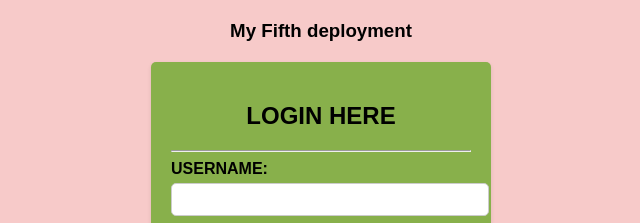
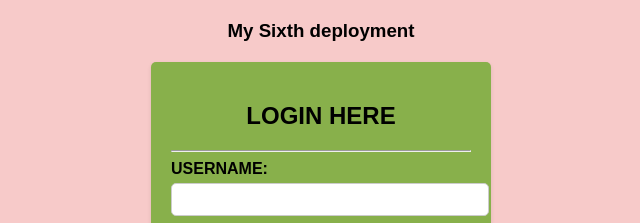
Before and after one commit to Swayan12/Web_App, a plain HTML site: page index.html in a window 1280 px wide. Shown: the top 223 px of the page, 319-959 px from the left. Drawn offline with Linux system fonts and the light colour scheme.

Commit message:
Update index.html

```diff
--- a/index.html
+++ b/index.html
@@ -71,7 +71,7 @@
 	</style>
 </head>
 <body>
-	<h3>My Fifth deployment</h3>
+	<h3>My Sixth deployment</h3>
 	<form action="login" method="post">
 		<h2>LOGIN HERE</h2>
 		<hr>
```
